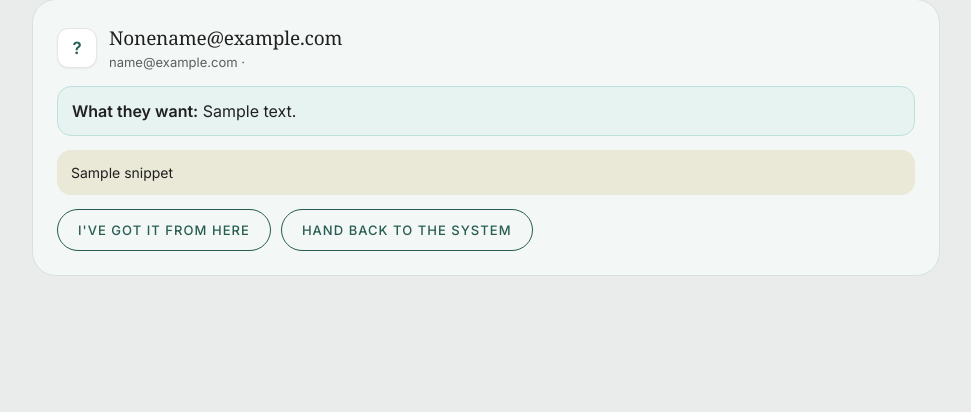
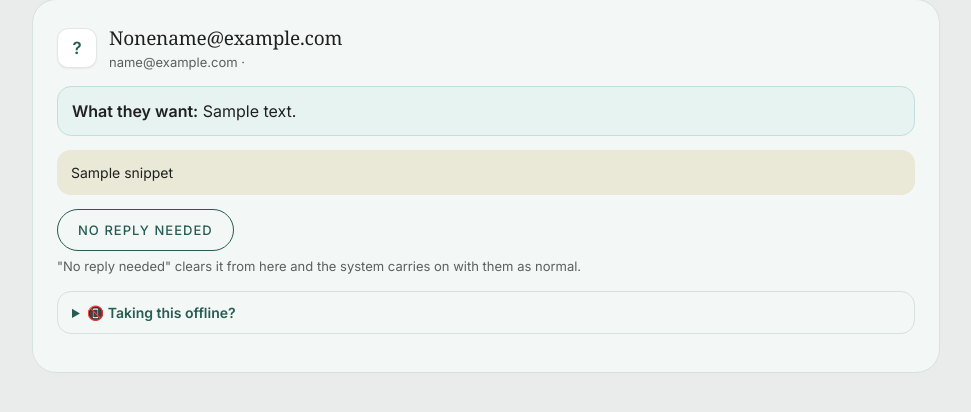
Before and after one commit to dannyzeemedia/w6-pings, a Flask app: template templates/yours.html in a window 1280 px wide. Shown: the part 219-631 px from the top of the page, without its empty margins (154-1125 px from the left). Run offline with Flask 3, Linux system fonts and the light colour scheme; the template is opened without the code that fills it: most values are stand-ins (such as "Sample title", 1, 10 or a date in 2020); some libraries are stand-ins or nearby versions; some web fonts are replaced.

Commit message:
Learn from rewrite instructions; background autosave replaces Save edits; 'Taking this offline?' panel; calmer goal bar
Co-Authored-By: Claude Opus 5.5 (1M context) <noreply@anthropic.com>
Claude-Session: https://claude.ai/code/session_013dnwiwW5gHpNcSwqxTwcTZ

```diff
--- a/app.py
+++ b/app.py
@@ -315,6 +315,9 @@ def decide(rid):
     fields = {"Subject": subject, "Body": body, "Karlie Feedback": request.form.get("feedback", "").strip()}
     fields["Edited By Karlie"] = (_norm(body) != _norm(d.get("AI Original Body"))
                                   or _norm(subject) != _norm(d.get("AI Original Subject")))
+    if action == "save" and request.headers.get("X-Fetch") == "1":  # quiet background save while she types
+        at.update("drafts", rid, fields)
+        return {"ok": True}
     if action in ("send", "reject"):
         fields["Decided At"] = iso(now_utc())
     if action == "send":
@@ -509,12 +512,16 @@ def yours_done(rid):
     if request.form.get("outcome") == "mine":
         names = at.partner_names(e.get("Partner", []))
         company = ", ".join(names.values()) or e.get("Email", "")
+        where = request.form.get("where") or "Somewhere else"
+        until = request.form.get("until") or None
+        note = " ".join(filter(None, [f"Taken offline ({where}) from Your turn.", request.form.get("note", "").strip()]))
         at.create("handsoff", {"Company": company, "Partner": e.get("Partner", []), "Active": True,
-                               "Reason": "Karlie Took Over", "Added By": session["user"], "Added At": iso(now_utc()),
-                               "Note": "Taken over from Your turn."})
-        flash(f"{company} is all yours. The system won't email them until you hand them back.")
+                               "Reason": {"WhatsApp": "Talking On WhatsApp", "Somewhere else": "Other"}.get(where, "Karlie Took Over"),
+                               "Until": until, "Added By": session["user"], "Added At": iso(now_utc()), "Note": note})
+        when = f"until {dt.date.fromisoformat(until).strftime('%-d %b')}" if until else "until you press Release under Hands off on the Today page"
+        celebrate("All yours", f"The system won't email anyone at {company} {when}.", "📵")
     else:
-        flash("Handed back. The system will carry on with them.")
+        flash("Done. The system carries on with them as normal.")
     return redirect(url_for("yours"))
 
 
@@ -592,6 +599,8 @@ def autopilot_seen():
 @login_required
 def yours_save(rid):
     at.update("log", rid, {"Suggested Reply": request.form.get("body", "").strip()})
+    if request.headers.get("X-Fetch") == "1":  # quiet background save while she types
+        return {"ok": True}
     flash("Edits saved.")
     return redirect(url_for("yours") + f"#d-{rid}")
 
@@ -626,9 +635,12 @@ def yours_reply(rid):
     if e.get("Contact"):
         link["Contact"] = e["Contact"]
     sug = (e.get("Suggested Reply") or "").strip()
+    hist = e.get("Remix History") or ""
+    first = hist.rsplit("\nBefore:\n", 1)[-1].split("\n\n[", 1)[0].strip() if hist else ""  # the very first suggestion, before any rewrite
     draft = at.create("drafts", {"Subject": "Reply from Karlie", "Status": "Sent", "Kind": "Reply",
                                  "To Email": to, "Body": text, "Written By Karlie": not sug,
-                                 **({"AI Original Body": sug, "Edited By Karlie": _norm(text) != _norm(sug)} if sug else {}),
+                                 **({"AI Original Body": first or sug, "Edited By Karlie": bool(hist) or _norm(text) != _norm(sug)} if sug else {}),
+                                 **({"Remix History": hist} if hist else {}),
                                  **({"Karlie Feedback": request.form.get("feedback", "").strip()} if request.form.get("feedback", "").strip() else {}),
                                  "Gmail Thread ID": tid, "Sent At": t, "Decided At": t, **link})
     at.create("log", {"Summary": "Karlie replied from the dashboard", "Event": "Sent", "Direction": "Out",
--- a/static/style.css
+++ b/static/style.css
@@ -524,9 +524,16 @@ nav a.on .pill { background: var(--on-green); color: var(--green); }
 /* pinned ping bar (all pages) */
 .pingbar { max-width: 940px; margin: 0 auto; padding: 0 16px 8px; display: flex; align-items: center; gap: 12px; }
 .pingbar-track { flex: 1; height: 6px; border-radius: 99px; background: color-mix(in srgb, var(--mint) 45%, transparent); overflow: hidden; }
-.pingbar-fill { height: 100%; border-radius: 99px; background: linear-gradient(90deg, var(--green), #7fc4b6); transition: width .7s cubic-bezier(.2,.7,.2,1); }
+.pingbar-fill { height: 100%; border-radius: 99px; background: linear-gradient(90deg, var(--green), #7fc4b6); transition: width 1.6s cubic-bezier(.25,.8,.25,1); }
 .pingbar-label { font: 600 12px Inter; color: var(--green); white-space: nowrap; }
-.pingbar.done .pingbar-fill { background: linear-gradient(90deg, #265c51, #7fc4b6, #e2dbbe, #7fc4b6); background-size: 200% 100%; animation: shine 2.4s linear infinite; }
+/* goal hit: a calm, solid "winner" fill with a soft gold glint that drifts across now and then (not a loading bar) */
+.pingbar.done .pingbar-track { background: color-mix(in srgb, #e2dbbe 55%, transparent); }
+.pingbar.done .pingbar-fill { position: relative; overflow: hidden; background: linear-gradient(90deg, #265c51, #2f7064 60%, #3d8676);
+  box-shadow: 0 0 10px color-mix(in srgb, #e2dbbe 70%, transparent); }
+.pingbar.done .pingbar-fill::after { content: ""; position: absolute; inset: 0; width: 35%;
+  background: linear-gradient(90deg, transparent, rgba(240,232,200,.55), transparent); transform: translateX(-120%); animation: glint 9s ease-in-out infinite; }
+@keyframes glint { 0%, 70% { transform: translateX(-120%); } 100% { transform: translateX(320%); } }
+@media (prefers-reduced-motion: reduce) { .pingbar.done .pingbar-fill::after { animation: none; display: none; } }
 .pingbar.bump .pingbar-label { animation: pop .6s cubic-bezier(.3,1.6,.4,1) both; }
 @keyframes shine { to { background-position: -200% 0; } }
 @media (max-width: 640px) { .pingbar { padding-bottom: 8px; } }
@@ -574,3 +581,11 @@ nav a.on .pill { background: var(--on-green); color: var(--green); }
   :root:not([data-theme="light"]) .msg.me .text { background: var(--card); } :root:not([data-theme="light"]) .msg.them .text { border-color: var(--cream); } }
 :root[data-theme="dark"] .thread { background: color-mix(in srgb, var(--ink) 5%, var(--card)); }
 :root[data-theme="dark"] .msg.me .text { background: var(--card); } :root[data-theme="dark"] .msg.them .text { border-color: var(--cream); }
+
+/* Your turn: "Taking this offline?" panel */
+details.offline { margin-top: 14px; border: 1px solid var(--line); border-radius: var(--r-sm); padding: 10px 14px; background: var(--card); }
+details.offline > summary { cursor: pointer; font-weight: 600; color: var(--green); }
+details.offline .handsoff-form { grid-template-columns: 1.2fr 1fr 2fr auto; align-items: end; margin-bottom: 0; }
+details.offline .handsoff-form label { display: grid; gap: 4px; font-size: 13px; }
+@media (max-width: 640px) { details.offline .handsoff-form { grid-template-columns: 1fr 1fr; } details.offline .handsoff-form label:nth-child(3) { grid-column: 1 / -1; } }
+.autosaved { min-height: 18px; margin: -4px 0 6px; }
--- a/templates/approve.html
+++ b/templates/approve.html
@@ -14,7 +14,7 @@
 <div id="drafts">
 {% for d in drafts %}{% set f = d.fields %}
 <div class="draft-wrap" id="w-{{ d.id }}">
-<form class="card draft {{ 'remixing' if f.get('Remix Request') }}" id="d-{{ d.id }}" method="post" action="{{ url_for('decide', rid=d.id) }}">
+<form class="card draft {{ 'remixing' if f.get('Remix Request') }}" id="d-{{ d.id }}" method="post" action="{{ url_for('decide', rid=d.id) }}" data-autosave="{{ url_for('decide', rid=d.id) }}">
   <div class="draft-meta">
     <div class="who-row">{{ chip(brands.get(d.id), names.get((f.get('Partner') or [''])[0]) or f.get('To Email')) }}
       <div><h3>{{ f.get('To Name') or f.get('To Email') }}</h3>
@@ -56,10 +56,10 @@
   </details>
   <div class="field"><label>Note for next time <span class="muted tiny">(optional)</span></label>
     <input type="text" name="feedback" placeholder="What should it do differently from now on?" value="{{ f.get('Karlie Feedback', '') }}">
-    <div class="hint">This becomes a rule for every future email, not just this one. For example: "too long, keep cold emails under 80 words", "don't offer the digest to agencies", "always mention the NYC event to software companies", "never open with 'I hope you're well'".</div></div>
+    <div class="hint">Only for things that should <em>always</em> apply from now on, e.g. "keep cold emails under 80 words", "don't offer the digest to agencies", "never open with 'I hope you're well'". It's saved when you send or bin this, and tonight it becomes a rule for every future email (see Rules → What it's learned). You don't need to repeat your edits or rewrites here: it already learns from those.</div></div>
+  <div class="autosaved muted tiny" aria-live="polite"></div>
   <div class="row">
     <button name="action" value="send" data-send>Looks good, send</button>
-    <button name="action" value="save" class="ghost">Save edits</button>
     <button name="action" value="reject" class="danger">Bin it</button>
   </div>
 </form>
--- a/templates/base.html
+++ b/templates/base.html
@@ -8,7 +8,7 @@
 <link rel="preconnect" href="https://fonts.googleapis.com">
 <link href="https://fonts.googleapis.com/css2?family=Inter:wght@400;500;600&display=swap" rel="stylesheet">
 <link href="https://api.fontshare.com/v2/css?f[]=gambetta@400&display=swap" rel="stylesheet">
-<link rel="stylesheet" href="{{ url_for('static', filename='style.css') }}?v=27" data-turbo-track="reload">
+<link rel="stylesheet" href="{{ url_for('static', filename='style.css') }}?v=29" data-turbo-track="reload">
 <script type="module" src="https://cdn.jsdelivr.net/npm/@hotwired/turbo@8.0.12/dist/turbo.es2017-esm.js"></script>
 <meta name="turbo-prefetch" content="true">
 </head><body class="{% block bodyclass %}{% endblock %}">
@@ -109,6 +109,23 @@ window.flipTheme=function(){
   if(restored){ const n=document.createElement('div'); n.className='flash'; n.textContent='Put back your unsaved edits from before the refresh.'; const m=document.querySelector('main'); m&&m.prepend(n); setTimeout(()=>n.remove(),5000); }
 })();
 
+// Save to the server as she types too (a couple of seconds after she stops), so edits survive a new device.
+(function(){
+  document.querySelectorAll('form[data-autosave]').forEach(form=>{
+    let t=null, busy=false, again=false; const note=form.querySelector('.autosaved');
+    const save=()=>{
+      if(busy){ again=true; return; } busy=true;
+      const data=new FormData(form); data.set('action','save'); data.delete('instruction');
+      if(note) note.textContent='Saving…';
+      fetch(form.dataset.autosave,{method:'POST',body:data,headers:{'X-Fetch':'1'}}).then(r=>r.ok?r.json():Promise.reject())
+        .then(()=>{ if(note) note.textContent='✓ Saved'; }).catch(()=>{ if(note) note.textContent='Not saved yet, it will keep trying'; setTimeout(save,8000); })
+        .finally(()=>{ busy=false; if(again){ again=false; save(); } });
+    };
+    form.querySelectorAll('textarea[name=body], input[name=subject], input[name=feedback]').forEach(el=>
+      el.addEventListener('input',()=>{ clearTimeout(t); if(note) note.textContent=''; t=setTimeout(save,2000); }));
+  });
+})();
+
 // Pinned ping bar: climbs as she approves and replies, and celebrates when she hits her goal.
 window.toast=window.toast||function(emoji,title,msg){
   const el=document.createElement('div'); el.className='toast'; el.setAttribute('role','status');
--- a/templates/yours.html
+++ b/templates/yours.html
@@ -38,7 +38,7 @@
         <div class="who">{{ 'You' if m.is_me else m['from'].split('<')[0].strip(' "') }} · {{ m.ts|mswhen }}</div>
         <div class="text">{{ m.body }}</div></div>{% endfor %}
     </div>
-    <form method="post" action="{{ url_for('yours_reply', rid=e.id) }}" class="draft {{ 'remixing' if f.get('Remix Request') }}" id="d-{{ e.id }}">
+    <form method="post" action="{{ url_for('yours_reply', rid=e.id) }}" class="draft {{ 'remixing' if f.get('Remix Request') }}" id="d-{{ e.id }}" data-autosave="{{ url_for('yours_save', rid=e.id) }}">
       <div class="email-zone">
         <div class="field"><label>{{ 'Suggested reply' if f.get('Suggested Reply') else 'Your reply' }} {% if f.get('Suggested Reply') %}<span class="muted tiny">(written in your voice, change anything)</span>{% endif %}</label>
           <textarea class="grow" name="body" placeholder="{{ 'Write it like you normally would. It goes from your inbox, in this same thread.' if not f.get('Suggested Reply') else '' }}" style="min-height:120px">{{ f.get('Suggested Reply', '') }}</textarea>
@@ -59,17 +59,26 @@
       </details>{% endif %}
       <div class="field"><label>Note for next time <span class="muted tiny">(optional)</span></label>
         <input type="text" name="feedback" placeholder="What should it do differently from now on?">
-        <div class="hint">This becomes a rule for every future reply and email, e.g. "answer their questions in the order they asked", "always offer the community code to agencies".</div></div>
+        <div class="hint">Only for things that should <em>always</em> apply from now on, e.g. "answer their questions in the order they asked", "always offer the community code to agencies". It's saved when you send, and tonight it becomes a rule for every future reply and email (you'll see it under Rules → What it's learned). You don't need to repeat your edits or rewrites here: it already learns from those.</div></div>
+      <div class="autosaved muted tiny" aria-live="polite"></div>
       <div class="row">
         <button>Send reply</button>
-        <button class="ghost" formaction="{{ url_for('yours_save', rid=e.id) }}">Save edits</button>
   {% elif f.get('Snippet') %}
     <div class="why">{{ f['Snippet'] }}</div>
     <form><div class="row">
   {% else %}<form><div class="row">{% endif %}
-        <button class="ghost" formaction="{{ url_for('yours_done', rid=e.id) }}" formmethod="post" formnovalidate name="outcome" value="mine" title="The system won't email this company until you hand it back">I've got it from here</button>
-        <button class="ghost" formaction="{{ url_for('yours_done', rid=e.id) }}" formmethod="post" formnovalidate name="outcome" value="back" title="Let the system carry on with them">Hand back to the system</button>
+        <button class="ghost" formaction="{{ url_for('yours_done', rid=e.id) }}" formmethod="post" formnovalidate name="outcome" value="back">No reply needed</button>
       </div>
+      <div class="hint" style="margin-top:6px">"No reply needed" clears it from here and the system carries on with them as normal.</div>
+      <details class="offline"><summary>📵 Taking this offline?</summary>
+        <p class="muted tiny" style="margin:6px 0 12px">Moving to WhatsApp, a call or a meeting? The system stops emailing anyone at {{ names.get((f.get('Partner') or [''])[0]) or 'this company' }} until the date you pick, or until you press Release under Hands off on the Today page.</p>
+        <div class="handsoff-form">
+          <label>Where<select name="where"><option>WhatsApp</option><option>Phone or video call</option><option>In person</option><option>Somewhere else</option></select></label>
+          <label>Until <span class="muted">(optional)</span><input type="date" name="until"></label>
+          <label style="flex:2 1 220px">Note <span class="muted">(optional)</span><input type="text" name="note" placeholder="e.g. call booked for Tuesday"></label>
+          <button class="small" formaction="{{ url_for('yours_done', rid=e.id) }}" formmethod="post" formnovalidate name="outcome" value="mine">Hands off</button>
+        </div>
+      </details>
     </form>
 </div>
 {% else %}
```
Also changed, not shown: engine.py (+6 -2 lines).
